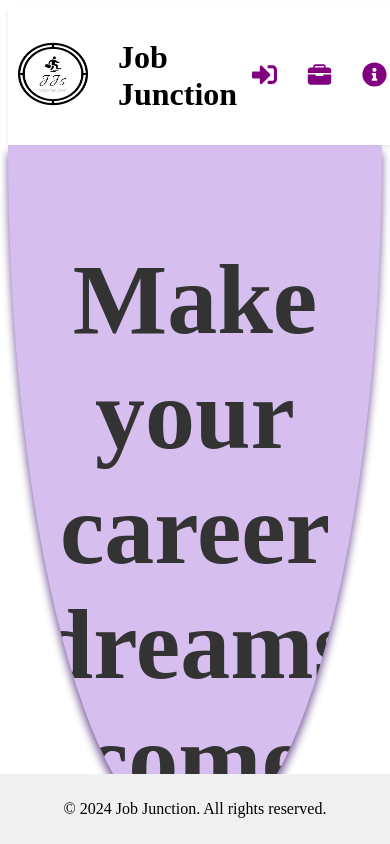
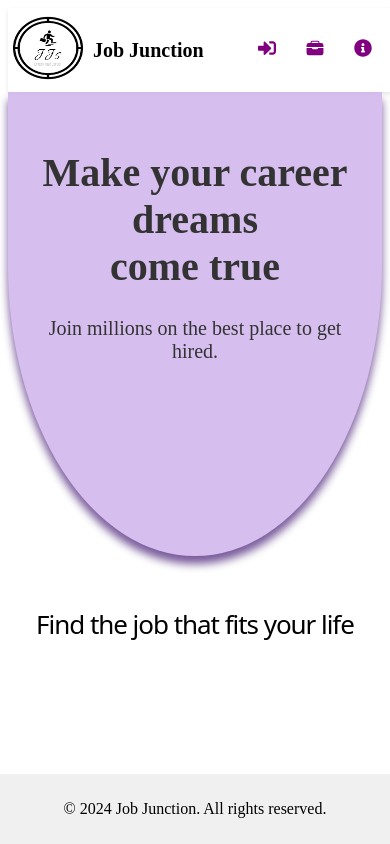
Before and after one commit to Prem203/JobJunction, a React (Create React App) app in the folder client/: page / in a window 390 px wide. Shown: the top 844 px of the page. Built offline with nearby package versions, Linux system fonts and the light colour scheme.

Commit message:
Added Responsive design

```diff
--- a/client/public/index.html
+++ b/client/public/index.html
@@ -3,7 +3,7 @@
   <head>
     <meta charset="utf-8" />
     <link rel="icon" href="%PUBLIC_URL%/favicon.ico" />
-    <meta name="viewport" content="width=device-width, initial-scale=1" />
+    <meta name="viewport" content="width=device-width, initial-scale=1, shrink-to-fit=no">
     <meta name="theme-color" content="#000000" />
     <meta
       name="description"
--- a/client/src/styling/styles.css
+++ b/client/src/styling/styles.css
@@ -1,9 +1,9 @@
-/* Header styling */
+/* Header Component styling */
 
-.header{
-  margin: 0px;
+.header {
+  margin: 0;
   position: sticky;
-  top:0px;
+  top: 0;
   display: flex;
   justify-content: space-between;
   align-items: center;
@@ -24,7 +24,7 @@
 
 .nav-icons {
   display: flex;
-    align-items: right;
+  align-items: center;
   margin-right: 20px;
   justify-content: space-between;
 }
@@ -35,7 +35,7 @@
   color: purple;
 }
 
-  /* Footer styling */
+/* Footer Component styling */
 
 footer {
   display: flex;
@@ -55,6 +55,7 @@ footer {
 .about-page {
   max-width: 800px;
   margin: 0 auto;
+  margin-bottom: 50px;
   padding: 20px;
 }
 
@@ -76,13 +77,15 @@ footer {
   text-align: center;
 }
 
+
+
 /* Landing Page styling */
 
 .semicircle {
-  padding: 0 !important;
-  margin: 0 !important;
+  padding: 0;
+  margin: 0;
   width: auto;
-  height: 700px;
+  height: 80vh;
   background-color: #ccaeeb;
   opacity: 0.8;
   border-radius: 0 0 50% 50% / 0 0 100% 100%;
@@ -90,18 +93,18 @@ footer {
   overflow: hidden;
 }
 
-.home-content{
+.home-content {
   display: flex;
   flex-direction: column;
+  flex-wrap: wrap;
   text-align: center;
   justify-content: center;
   align-items: center;
-  margin-top: 30px;
-  margin-bottom: 50px;
+  margin: 30px;
   font-size: 50px;
 }
 
-.home-tagline{
+.home-tagline {
   display: flex;
   flex-direction: column;
   text-align: center;
@@ -110,6 +113,7 @@ footer {
   font-size: 5.625rem;
   letter-spacing: -.04em;
   margin-top: 50px;
+
 }
 
 /* Job List Page styling */
@@ -120,7 +124,7 @@ footer {
   width: 500px;
 }
 
-.search-bar input{
+.search-bar input {
   display: flex;
   justify-content: center;
   width: 1500px;
@@ -151,7 +155,7 @@ footer {
   display: flex;
   flex-direction: column;
   margin: 20px;
-  width: 500px;
+  width: 100%;
 }
 
 .job-tile {
@@ -159,8 +163,7 @@ footer {
   flex-direction: column;
   justify-content: center;
   align-items: center;
-  margin-top: 10px;
-  margin-bottom: 10px;
+  margin: 10px 0 10px 0;
   padding: 20px;
   opacity: 0.8;
   border-radius: 5px;
@@ -187,7 +190,7 @@ footer {
 
 .display-jobs {
   overflow-y: scroll;
-  margin-top:15px;
+  margin-top: 15px;
   height: 1200px;
   border-right: 1px solid #ccc;
 }
@@ -270,3 +273,115 @@ footer {
   color: #333;
   font-size: 20px;
 }
+
+
+@media (min-width: 100px) and (max-width: 1220px){
+
+  /* Header Component styling */
+
+  .header {
+    padding: 5px;
+  }
+
+  .home-content {
+    display: flex;
+    flex-direction: column;
+    flex-wrap: wrap;
+    text-align: center;
+    justify-content: center;
+    align-items: center;
+    margin: 30px;
+    font-size: 20px;
+  }
+
+  .app-name {
+    font-weight: bold;
+    font-size: 20px;
+    margin: 10px;
+    margin-left: 10px;
+  }
+
+  .icon {
+    font-size: 18px;
+    padding: 15px;
+    color: purple;
+  }
+
+  .nav-icons {
+    margin: 10px 0;
+  }
+
+  /* About Page styling */
+
+  .about-page {
+    max-width: 800px;
+    margin: 0 auto;
+    padding: 20px;
+    margin-bottom: 50px;
+  }
+
+  /* Landing Page styling */
+
+  .semicircle {
+    padding: 0;
+    margin: 0;
+    width: auto;
+    height: 55vh;
+    background-color: #ccaeeb;
+    opacity: 0.8;
+    border-radius: 0 0 80% 80% / 0 0 100% 100%;
+    box-shadow: 0px 8px 8px rgba(47, 0, 100, 0.8);
+    overflow: hidden;
+  }
+
+  .home-tagline {
+    display: flex;
+    flex-direction: column;
+    text-align: center;
+    justify-content: center;
+    font-family: system-ui, -apple-system, BlinkMacSystemFont, 'Segoe UI', Roboto, Oxygen, Ubuntu, Cantarell, 'Open Sans', 'Helvetica Neue', sans-serif;
+    font-size: 1.625rem;
+    letter-spacing: -.04em;
+    margin-top: 50px;
+    margin-bottom: 5rem;
+  }
+
+  /* Job List Page styling */
+
+  .search-bar input {
+    width: 50%;
+    height: 15px;
+  }
+
+  .search-bar button {
+    margin-left: 20px;
+    width: 45px;
+    height: 20px;
+    border-radius: 5px;
+    background-color: #ccaeeb;
+    color: black;
+    font-size: 9px;
+    font-weight: bold;
+    cursor: pointer;
+  }
+
+  .job-tile {
+    display: flex;
+    flex-direction: column;
+    justify-content: center;
+    align-items: center;
+    margin: 10px;
+    padding: 20px;
+    opacity: 0.8;
+    border-radius: 20px;
+    box-shadow: 0 0 5px rgba(0, 0, 0, 0.1);
+    position: relative;
+  }
+
+  .job-list {
+    display: flex;
+    flex-direction: column;
+    margin: 20px;
+    width: 50%;
+  }
+}
```
Also changed, not shown: 1 other file (tests, documents, lock files or other folders). Lines whose indentation alone changed are shown as unchanged.
